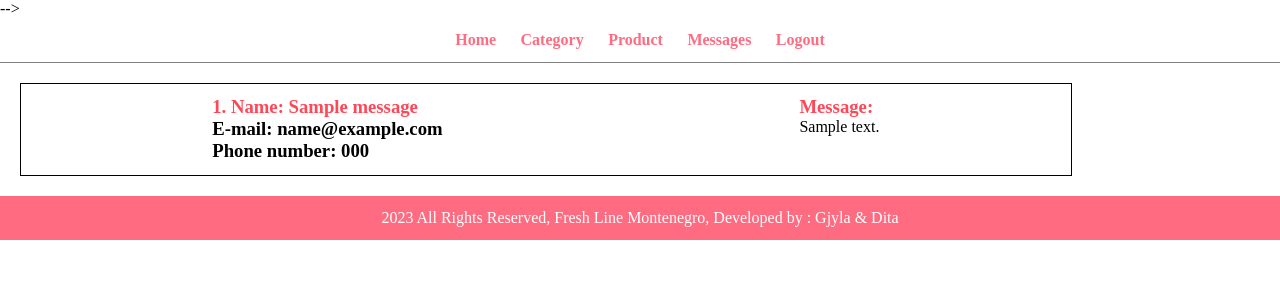
After one commit to gjylapulti/Fresh-Line-Montenegro, a PHP site: page /freshlinemne/admin/messages.php in a window 1280 px wide. The commit adds this page. Shown: the top 300 px of the page. Run offline with PHP 8.4, Linux system fonts and the light colour scheme; tables that the repository leaves empty or names only in its code hold one stand-in row (values such as "Sample post").

Commit message:
Added Contact messages- admin

```diff
--- /dev/null
+++ b/admin/messages.php
@@ -0,0 +1,61 @@
+<?php
+include('partials/menu.php');
+
+//getting products from database in the hair category
+
+$sql2 = "SELECT * FROM message";
+
+$res2 = mysqli_query($conn, $sql2);
+
+$count2 = mysqli_num_rows($res2);
+
+$sn = 0;
+if ($count2 > 0) {
+    //we have products
+    while ($row = mysqli_fetch_assoc($res2)) {
+        $name = $row['name'];
+        $email = $row['email'];
+        $number = $row['number'];
+        $message = $row['message'];
+        $sn++;
+
+        ?>
+
+        <div class="container">
+
+            <div class="wrapper" style="border:1px solid black; margin:20px; display:flex; justify-content:space-around;">
+                <div class="information">
+                    <h3 style="color:#ff4757;">
+                        <?php echo $sn; ?>. Name:
+                        <?php echo $name ?>
+                    </h3>
+                    <h3>
+                        E-mail:
+                        <?php echo $email ?>
+                    </h3>
+                    <h3>
+                        Phone number:
+                        <?php echo $number ?>
+                    </h3>
+                </div>
+                <div class="information-message">
+                    <h3 style="color:#ff4757;">Message:
+
+                    </h3>
+                    <?php echo $message ?>
+                </div>
+            </div>
+
+        </div>
+
+
+        <?php
+    }
+} else {
+    echo "<div class='error'>Products not available</div>";
+}
+
+
+include('partials/footer.php');
+
+?>
--- a/admin/partials/menu.php
+++ b/admin/partials/menu.php
@@ -1,4 +1,3 @@
-
 <?php
 
 include('../config/constants.php');
@@ -8,11 +7,13 @@ include('../config/constants.php');
 
 
 <html>
+
 <head>
 
     <title>Fresh Line Montenegro - Home Page</title>
     <link rel="stylesheet" href="../css/admin.css">
 </head>
+
 <body>-->
     <!--Menu Section Starts-->
     <div class="menu text-center">
@@ -21,10 +22,10 @@ include('../config/constants.php');
                 <li><a href="index.php">Home</a></li>
                 <li><a href="manage-category.php">Category</a></li>
                 <li><a href="manage-product.php">Product</a></li>
-                <li><a href="">Order</a></li>
+                <li><a href="messages.php">Messages</a></li>
                 <li><a href="../logout.php">Logout</a></li>
             </ul>
         </div>
     </div>
 
-        <!--Menu Section Ends-->
+    <!--Menu Section Ends-->
```
Also changed, not shown: css/style.css (line endings or trailing spaces).
